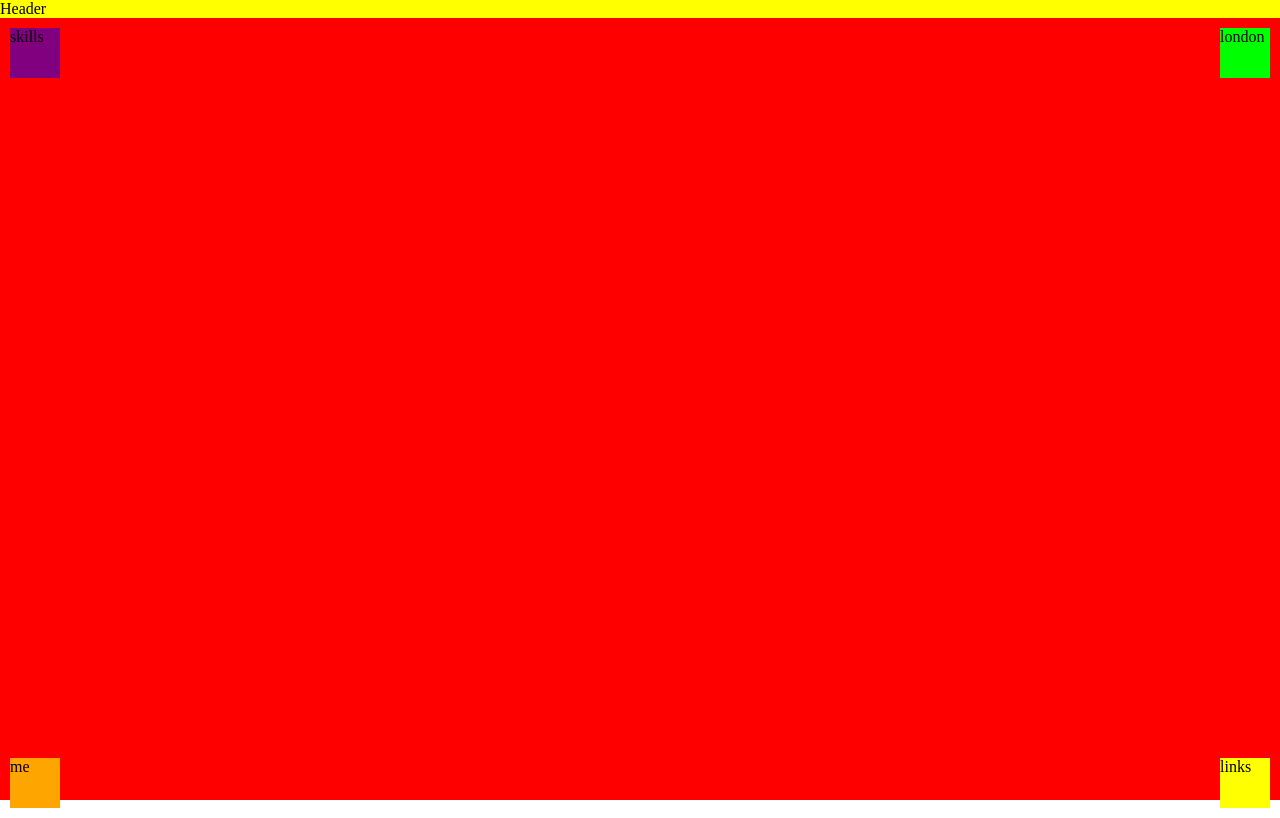
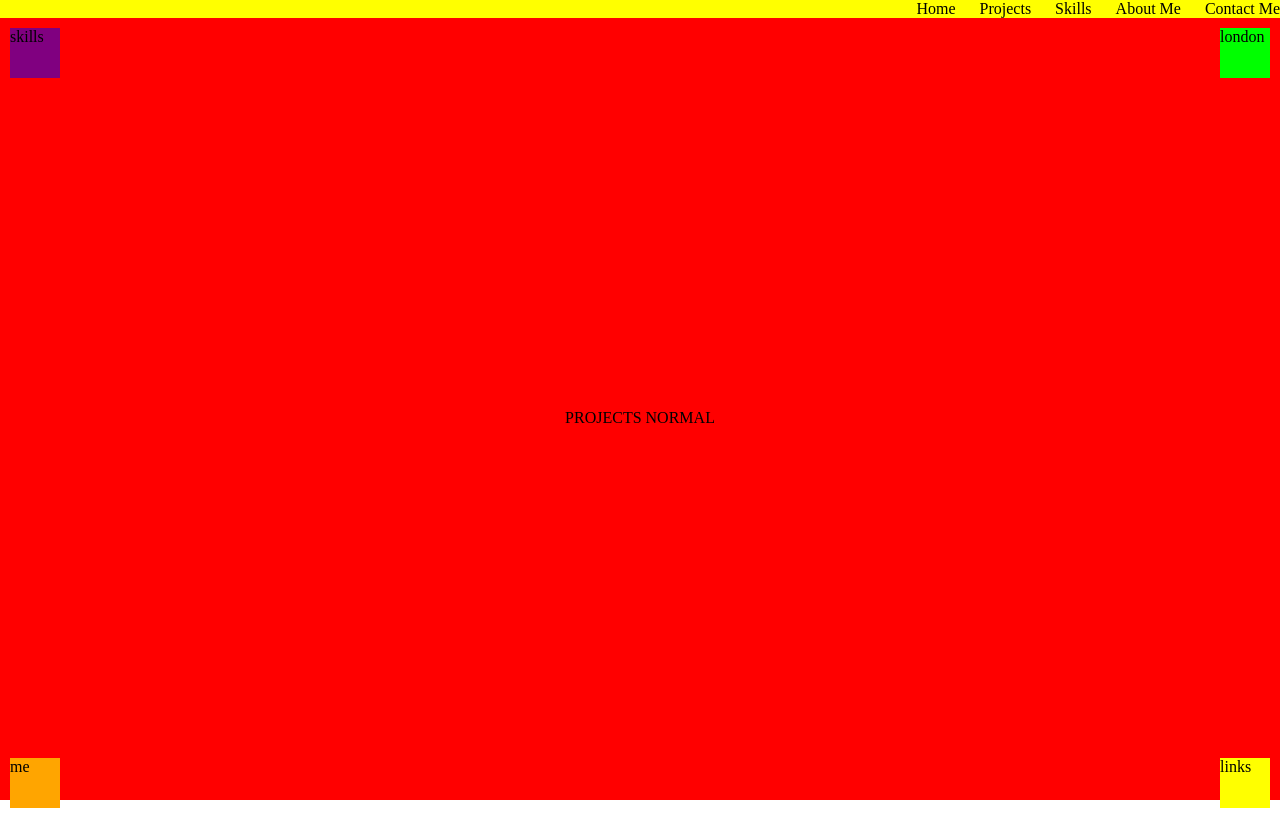
Before and after one commit to aiacuone/portfolio-v3, a Next.js app: page /projects in a window 1280 px wide. Built offline with nearby package versions, Linux system fonts and the light colour scheme.

Commit message:
added links to header

```diff
--- a/components/Layout.js
+++ b/components/Layout.js
@@ -87,6 +87,8 @@ export default function Layout({ children }) {
       width: '50px',
       background: 'purple',
     },
+
+    linksHeader: { height: '100%' },
   })
 
   const classes = useStyles()
@@ -109,7 +111,35 @@ export default function Layout({ children }) {
   const Normal = () => {
     return (
       <Grid container className={classes.normContainer}>
-        <Grid className={classes.header}>Header</Grid>
+        <Grid className={classes.header}>
+          <Grid
+            container
+            // justifyContent="flexEnd"
+            alignItems="center"
+            className={classes.linksHeader}>
+            <Grid
+              container
+              spacing={3}
+              className={classes.linksHeader2}
+              justifyContent="flex-end">
+              <Grid item>
+                <Link href="/">Home</Link>
+              </Grid>
+              <Grid item>
+                <Link href="projects">Projects</Link>
+              </Grid>
+              <Grid item>
+                <Link href="skills">Skills</Link>
+              </Grid>
+              <Grid item>
+                <Link href="aboutMe">About Me</Link>
+              </Grid>
+              <Grid item>
+                <Link href="contactMe">Contact Me</Link>
+              </Grid>
+            </Grid>
+          </Grid>
+        </Grid>
         <Grid
           container
           justifyContent="center"
--- a/pages/projects.js
+++ b/pages/projects.js
@@ -3,7 +3,7 @@ import { makeStyles } from '@mui/styles'
 import Grid from '@mui/material/Grid'
 import { UserContext } from '../utils/UserContext'
 
-const useStylesMobile = makeStyles({
+const useStylesP = makeStyles({
   root: {
     height: '100%',
     width: '100%',
@@ -24,13 +24,16 @@ const useStylesMobile = makeStyles({
   hamburgerGap: { gridArea: '16/1/17/11', background: 'blue' },
 })
 
-const useStylesP = makeStyles({})
+const useStyles = makeStyles({
+  normalContainer: { height: '100%', width: '100%' },
+})
 
 export default function projects() {
   const { state } = useContext(UserContext)
   const { isPhone } = state.phone
 
-  const classesP = useStylesMobile()
+  const classesP = useStylesP()
+  const classes = useStyles()
 
   const Phone = () => {
     return (
@@ -49,7 +52,15 @@ export default function projects() {
   }
 
   const Normal = () => {
-    return <Grid></Grid>
+    return (
+      <Grid
+        container
+        justifyContent="center"
+        alignItems="center"
+        className={classes.normalContainer}>
+        PROJECTS NORMAL
+      </Grid>
+    )
   }
 
   return (
```
Also changed, not shown: pages/index.js (+0 -26 lines).
